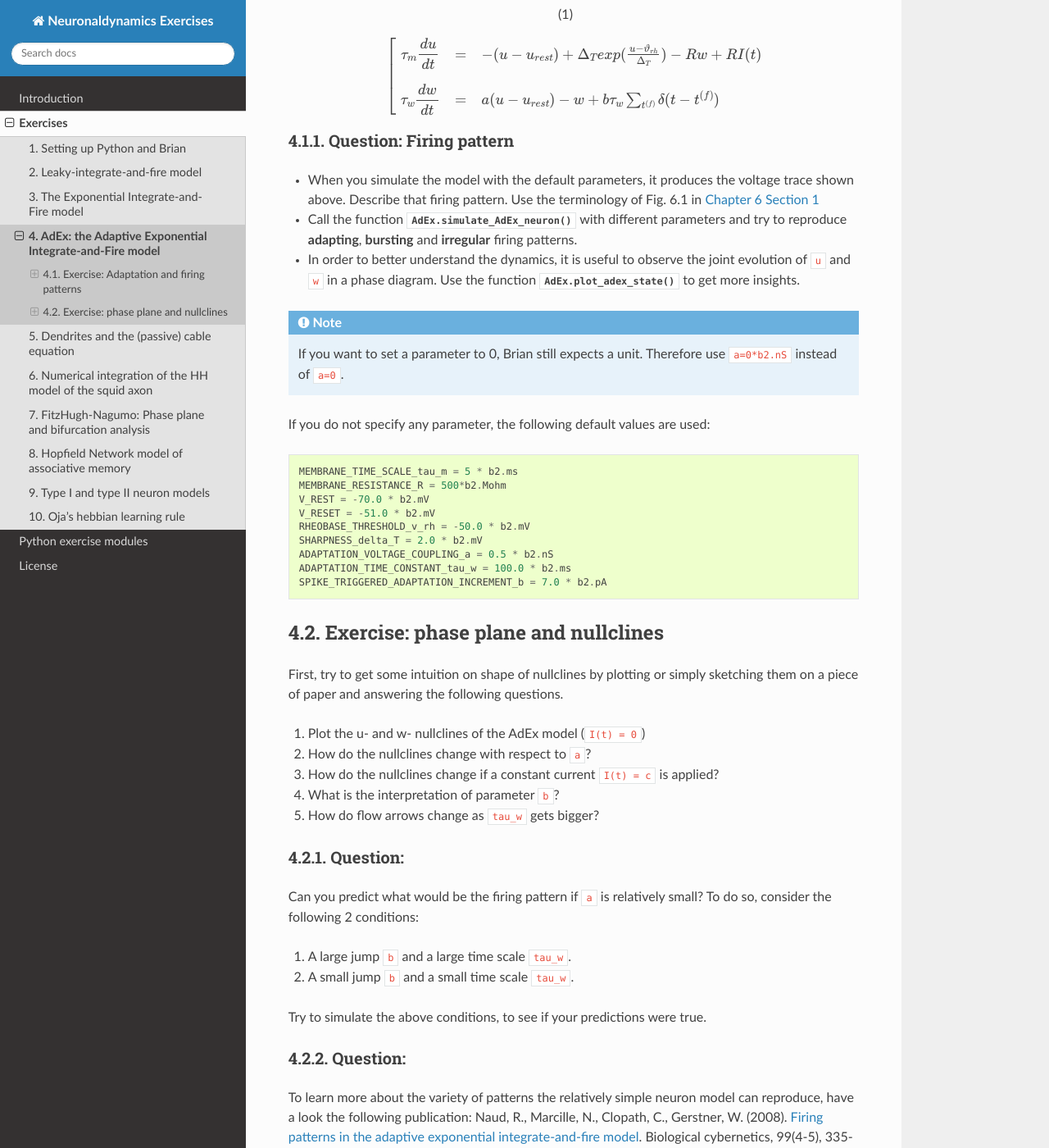
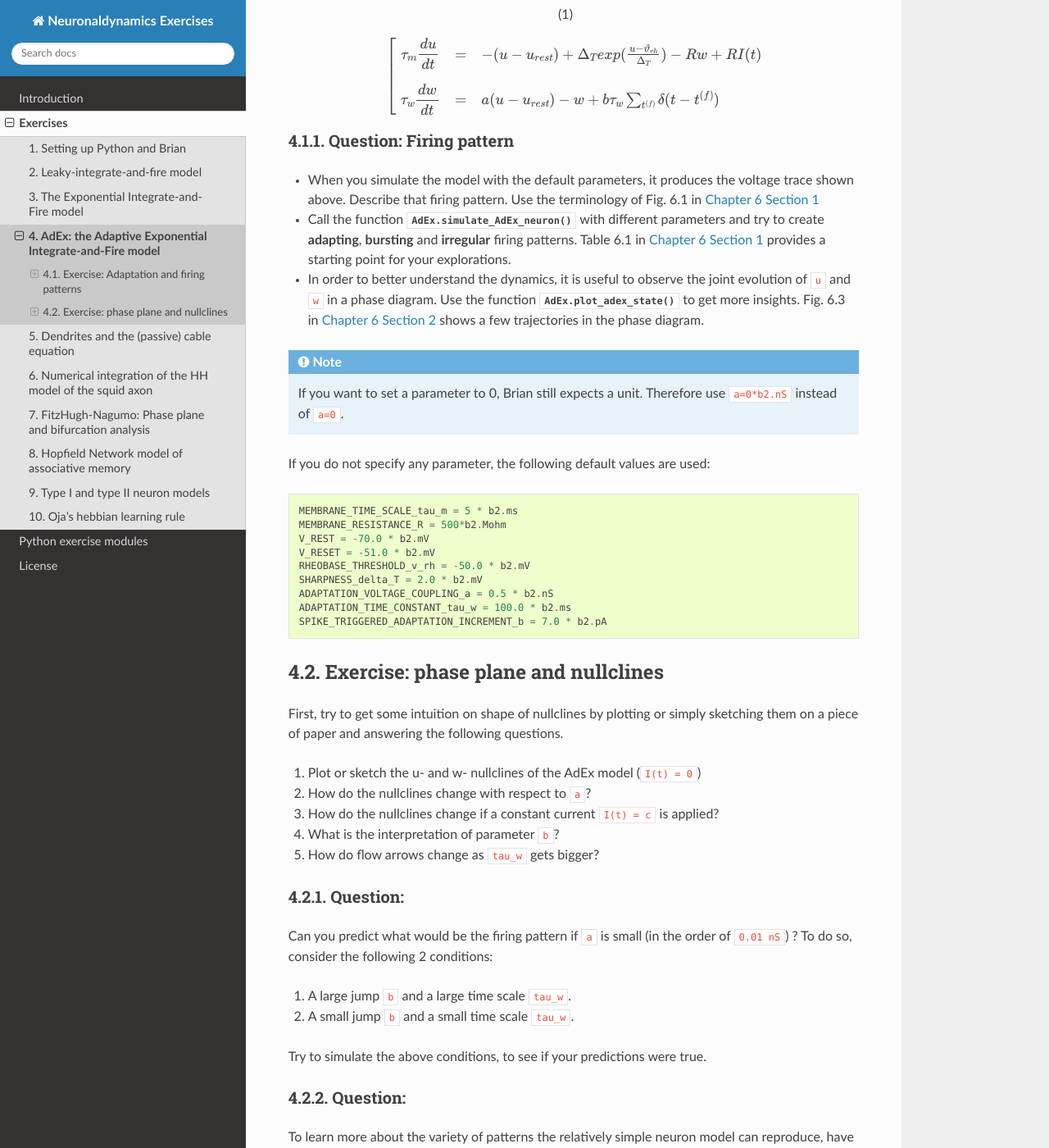
Before and after one commit to EPFL-LCN/neuronaldynamics-exercises, a Sphinx documentation site: the page built from doc/exercises/adex-model.rst, in a window 1280 px wide and 1400 px high, scrolled down 1222 px. Shown: the whole window at 82% size. Built offline with Sphinx 7.4.7 and the Read the Docs theme 2.0.0, drawn with Linux system fonts in a browser that asks for light colours; the version number could not be read and is left out.

Commit message:
minor changes in instructions

```diff
--- a/doc/exercises/adex-model.rst
+++ b/doc/exercises/adex-model.rst
@@ -50,9 +50,9 @@ Question: Firing pattern
 ~~~~~~~~~~~~~~~~~~~~~~~~
 * When you simulate the model with the default parameters, it produces the voltage trace shown above. Describe that firing pattern. Use the terminology of Fig. 6.1 in `Chapter 6 Section 1 <http://neuronaldynamics.epfl.ch/online/Ch6.S1.html>`_
 
-* Call the function :func:`.AdEx.simulate_AdEx_neuron` with different parameters and try to reproduce **adapting**, **bursting** and **irregular** firing patterns.
+* Call the function :func:`.AdEx.simulate_AdEx_neuron` with different parameters and try to create **adapting**, **bursting** and **irregular** firing patterns. Table 6.1 in `Chapter 6 Section 1 <http://neuronaldynamics.epfl.ch/online/Ch6.S2.html>`_ provides a starting point for your explorations.
 
-* In order to better understand the dynamics, it is useful to observe the joint evolution of ``u`` and ``w`` in a phase diagram. Use the function :func:`.AdEx.plot_adex_state` to get more insights.
+* In order to better understand the dynamics, it is useful to observe the joint evolution of ``u`` and ``w`` in a phase diagram. Use the function :func:`.AdEx.plot_adex_state` to get more insights.  Fig. 6.3 in `Chapter 6 Section 2 <http://neuronaldynamics.epfl.ch/online/Ch6.S2.html>`_ shows a few trajectories in the phase diagram.
 
 .. note::
     If you want to set a parameter to 0, Brian still expects a unit. Therefore use ``a=0*b2.nS`` instead of ``a=0``.
@@ -75,7 +75,7 @@ Exercise: phase plane and nullclines
 ------------------------------------
 First, try to get some intuition on shape of nullclines by plotting or simply sketching them on a piece of paper and answering the following questions.
 
-#. Plot the u- and w- nullclines of the AdEx model (``I(t) = 0``)
+#. Plot or sketch the u- and w- nullclines of the AdEx model (``I(t) = 0``)
 #. How do the nullclines change with respect to ``a``?
 #. How do the nullclines change if a constant current ``I(t) = c`` is applied?
 #. What is the interpretation of parameter ``b``?
@@ -83,7 +83,7 @@ First, try to get some intuition on shape of nullclines by plotting or simply sk
 
 Question:
 ~~~~~~~~~
-Can you predict what would be the firing pattern if ``a`` is relatively small? To do so, consider the following 2 conditions:
+Can you predict what would be the firing pattern if ``a`` is small (in the order of ``0.01 nS``) ? To do so, consider the following 2 conditions:
 
 #. A large jump ``b`` and a large time scale ``tau_w``.
 #. A small jump ``b`` and a small time scale ``tau_w``.
--- a/doc/exercises/exponential-integrate-and-fire.rst
+++ b/doc/exercises/exponential-integrate-and-fire.rst
@@ -84,7 +84,7 @@ Have a look at the following code: for the values i = 0, 2 and 6 we did not prov
 * Depending on the plot, increase or decrease the amplitude, repeat until you just get one spike.
 * Do the same for i = 2 and i = 6
 
-At the end of the script, the strength-duration curve is plotted. Discuss it.
+At the end of the script, the strength-duration curve is plotted. Discuss it. You may want to add a log-log plot to better see the asymptotic behaviour.
 
 .. code-block:: py
 
```
Also changed, not shown: other parts of doc/exercises/exponential-integrate-and-fire.rst (+1 -1 lines).
